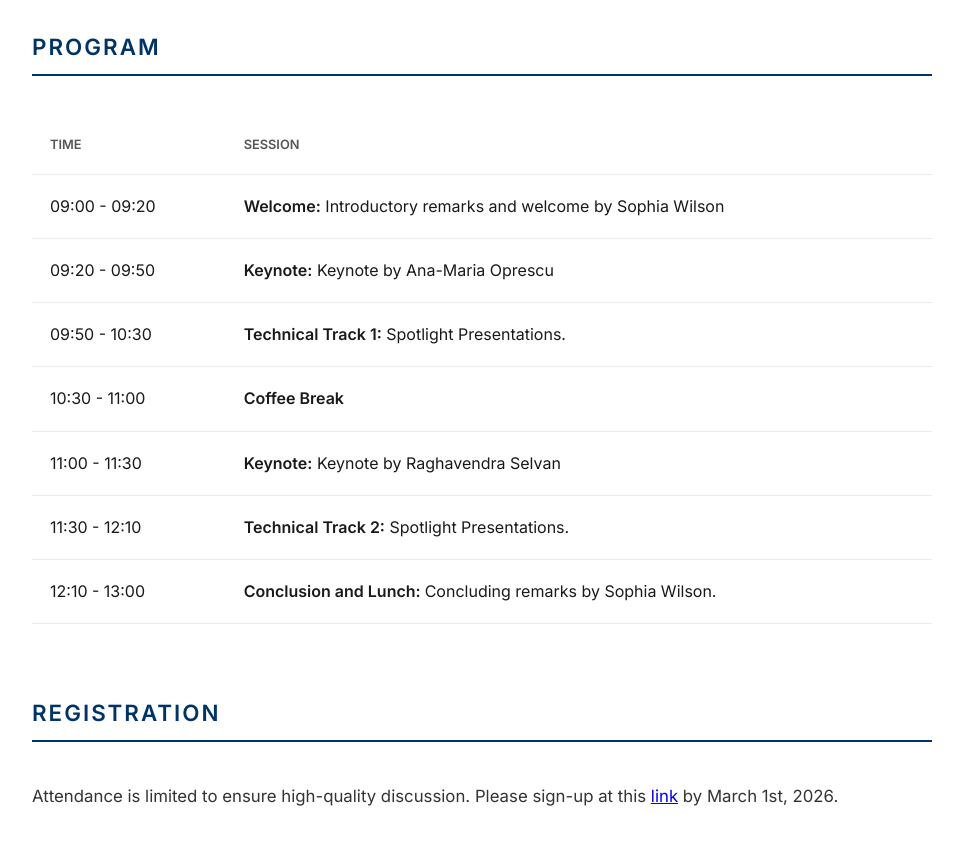
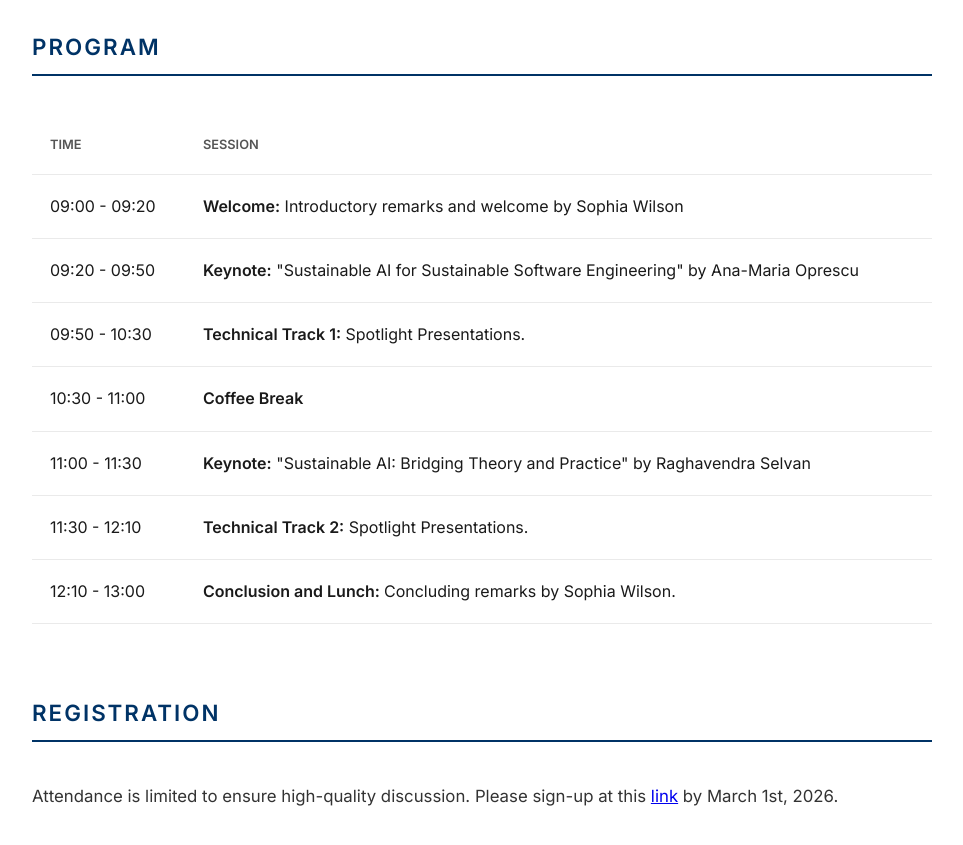
Before and after one commit to saintslab/saintslab.github.io, a Jekyll site: the page workshop2026/index.html, which Jekyll copies as it is, in a window 1280 px wide and 900 px high, scrolled down 1433 px. Shown: the top 845 px of the window, without its empty margins (158-1121 px from the left). Built offline with Jekyll 4.4.1, drawn with Linux system fonts in a browser that asks for light colours.

Commit message:
Update index

```diff
--- a/workshop2026/index.html
+++ b/workshop2026/index.html
@@ -250,7 +250,7 @@
                 </tr>
                 <tr>
                     <td>09:20 - 09:50</td>
-                    <td><strong>Keynote:</strong> Keynote by Ana-Maria Oprescu</td>
+                    <td><strong>Keynote:</strong> "Sustainable AI for Sustainable Software Engineering" by Ana-Maria Oprescu </td>
                 </tr>
                 <tr>
                     <td>09:50 - 10:30</td>
@@ -262,7 +262,7 @@
                 </tr>
                 <tr>
                     <td>11:00 - 11:30</td>
-                    <td><strong>Keynote:</strong> Keynote by Raghavendra Selvan</td>
+                    <td><strong>Keynote:</strong> "Sustainable AI: Bridging Theory and Practice" by Raghavendra Selvan</td>
                 </tr>
                 <tr>
                     <td>11:30 - 12:10</td>
```
